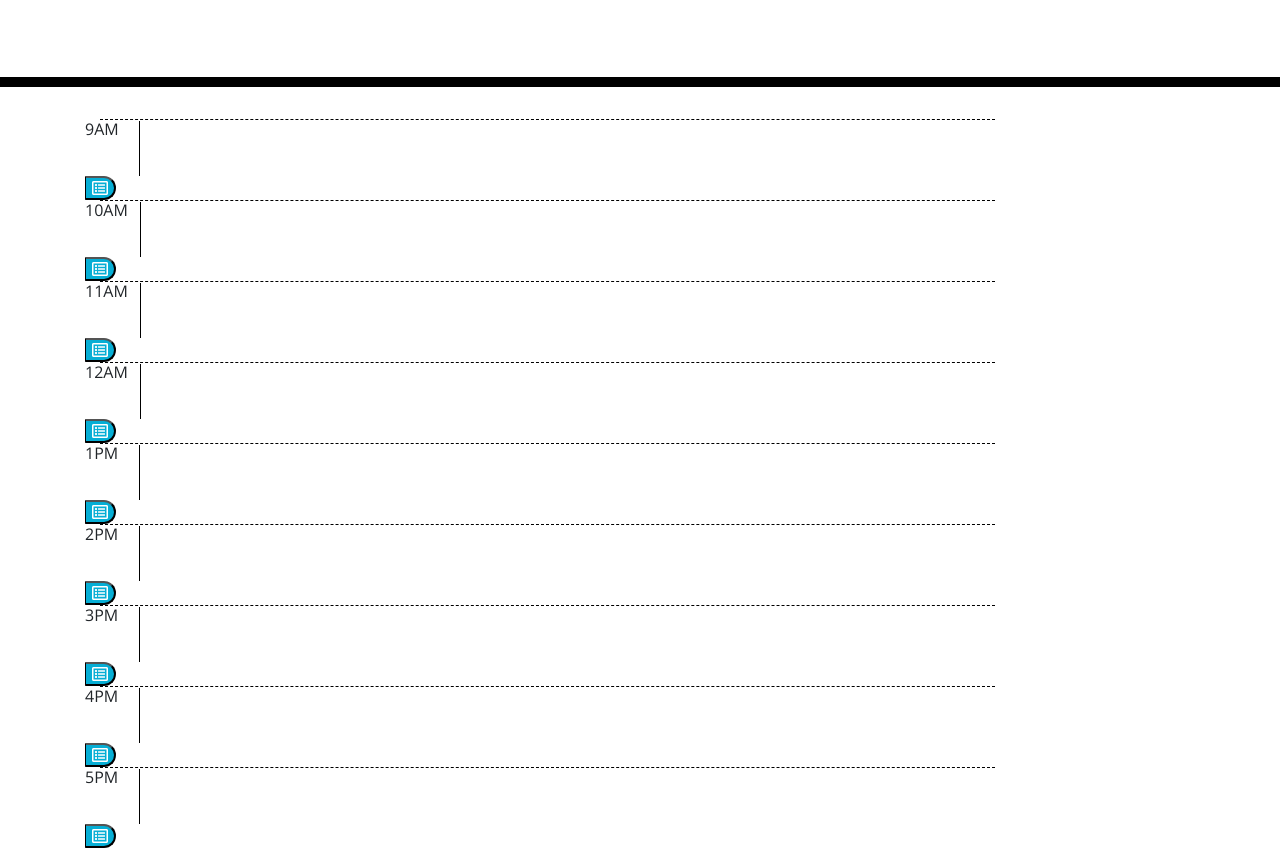
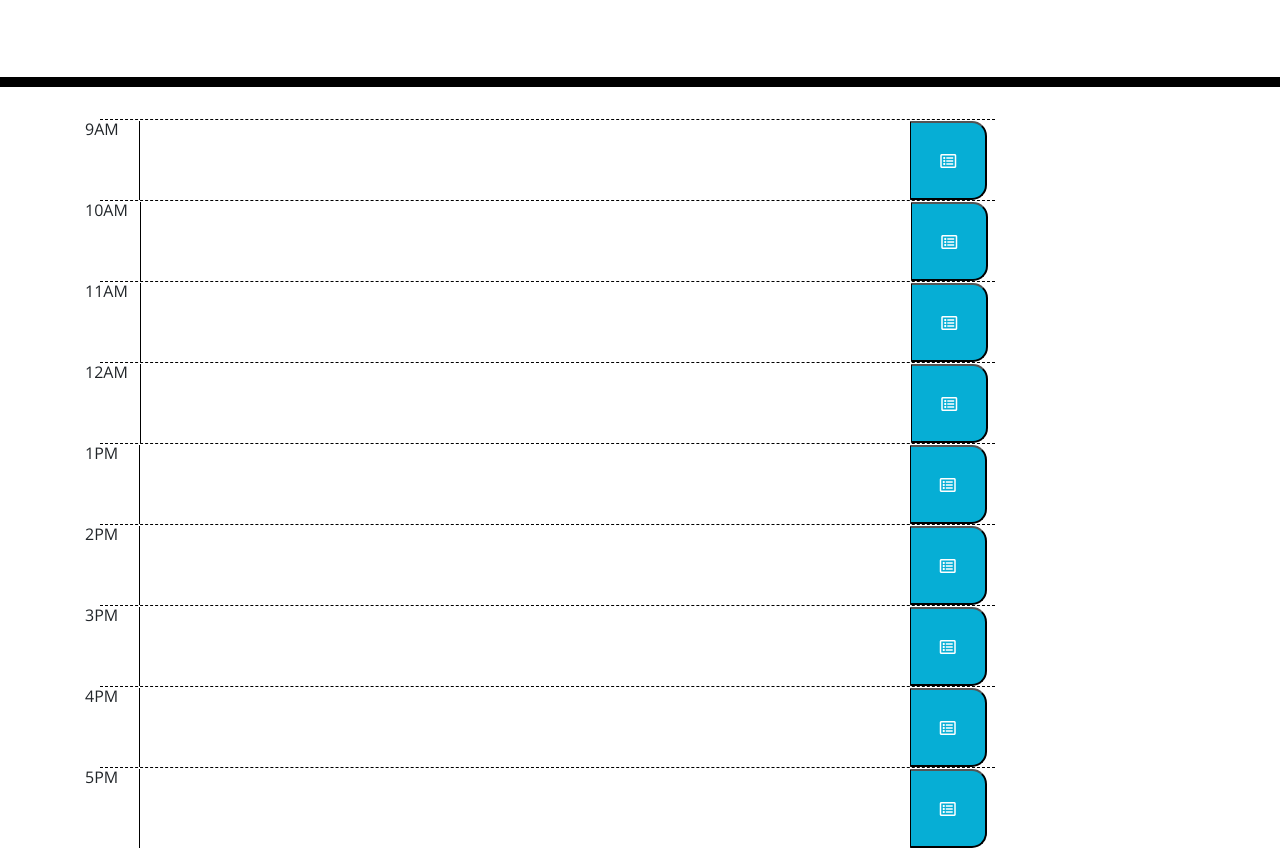
Before and after one commit to laShawnfox/daily-scheduler, a plain HTML site: page index.html in a window 1280 px wide. Shown: the part 181-1029 px from the top of the page. Drawn offline with nearby package versions, Linux system fonts and the light colour scheme.

Commit message:
created classes to textarea and included col for both button and textarea

```diff
--- a/index.html
+++ b/index.html
@@ -34,8 +34,8 @@
     <div class="col-10">
 
       <div class="hour"></div>
-      <div class="row">9AM     <textarea id="9AM" name="9" rows="2" cols="90"></textarea>
-        <button class="saveBtn i far fa-list-alt"></button>
+      <div class="row">9AM     <textarea class="col-10" id="9AM" name="9" rows="2" cols="90"></textarea>
+        <button class="saveBtn i far fa-list-alt col-1"></button>
       </div>
 
         <!--<div class="input-group  col-10 form-group">
@@ -47,44 +47,44 @@
 
 
         <div class="hour"></div>
-        <div class="row">10AM   <textarea  id="10AM" name="10" rows="2" cols="90"></textarea>
-          <button class="saveBtn i far fa-list-alt"></button>
+        <div class="row">10AM   <textarea class="col-10"  id="10AM" name="10" rows="2" cols="90"></textarea>
+          <button class="saveBtn i far fa-list-alt col-1"></button>
         </div>
 
 
       <div class="hour"></div>
-        <div class="row">11AM   <textarea id="11AM" name="11" rows="2" cols="90"></textarea>
-          <button class="saveBtn i far fa-list-alt"></button>
+        <div class="row">11AM   <textarea class="col-10" id="11AM" name="11" rows="2" cols="90"></textarea>
+          <button class="saveBtn i far fa-list-alt col-1"></button>
         </div>
 
         <div class="hour"></div>
-        <div class="row">12AM   <textarea id="12PM" name="12" rows="2" cols="90"></textarea>
-          <button class="saveBtn i far fa-list-alt"></button>
+        <div class="row">12AM   <textarea class="col-10" id="12PM" name="12" rows="2" cols="90"></textarea>
+          <button class="saveBtn i far fa-list-alt col-1"></button>
         </div>
 
         <div class="hour"></div>
-        <div class="row">1PM     <textarea id="1PM" name="1" rows="2" cols="90"></textarea>
-          <button class="saveBtn i far fa-list-alt"></button>
+        <div class="row">1PM     <textarea class="col-10" id="1PM" name="1" rows="2" cols="90"></textarea>
+          <button class="saveBtn i far fa-list-alt col-1"></button>
         </div>
 
         <div class="hour"></div>
-        <div class="row">2PM     <textarea id="2PM" name="2" rows="2" cols="90"></textarea>
-          <button class="saveBtn i far fa-list-alt"></button>
+        <div class="row">2PM     <textarea class="col-10" id="2PM" name="2" rows="2" cols="90"></textarea>
+          <button class="saveBtn i far fa-list-alt col-1"></button>
         </div>
 
         <div class="hour"></div>
-        <div class="row">3PM     <textarea id =text3PM name="3" rows="2" cols="90"></textarea>
-          <button class="saveBtn i far fa-list-alt"></button>
+        <div class="row">3PM     <textarea class="col-10" id =text3PM name="3" rows="2" cols="90"></textarea>
+          <button class="saveBtn i far fa-list-alt col-1"></button>
         </div>
 
         <div class="hour"></div>
-        <div class="row">4PM     <textarea id=text4PM name="4" rows="2" cols="90"></textarea>
-          <button class="saveBtn i far fa-list-alt"></button>
+        <div class="row">4PM     <textarea class="col-10" id=text4PM name="4" rows="2" cols="90"></textarea>
+          <button class="saveBtn i far fa-list-alt col-1" ></button>
         </div>
 
         <div class="hour"></div>
-        <div class="row">5PM     <textarea id=text5PM name="5" rows="2" cols="90"></textarea>
-          <button class="saveBtn i far fa-list-alt"></button>
+        <div class="row">5PM     <textarea class="col-10" id=text5PM name="5" rows="2" cols="90"></textarea>
+          <button class="saveBtn i far fa-list-alt col-1"></button>
         </div>
       </div>
       </div>
```
